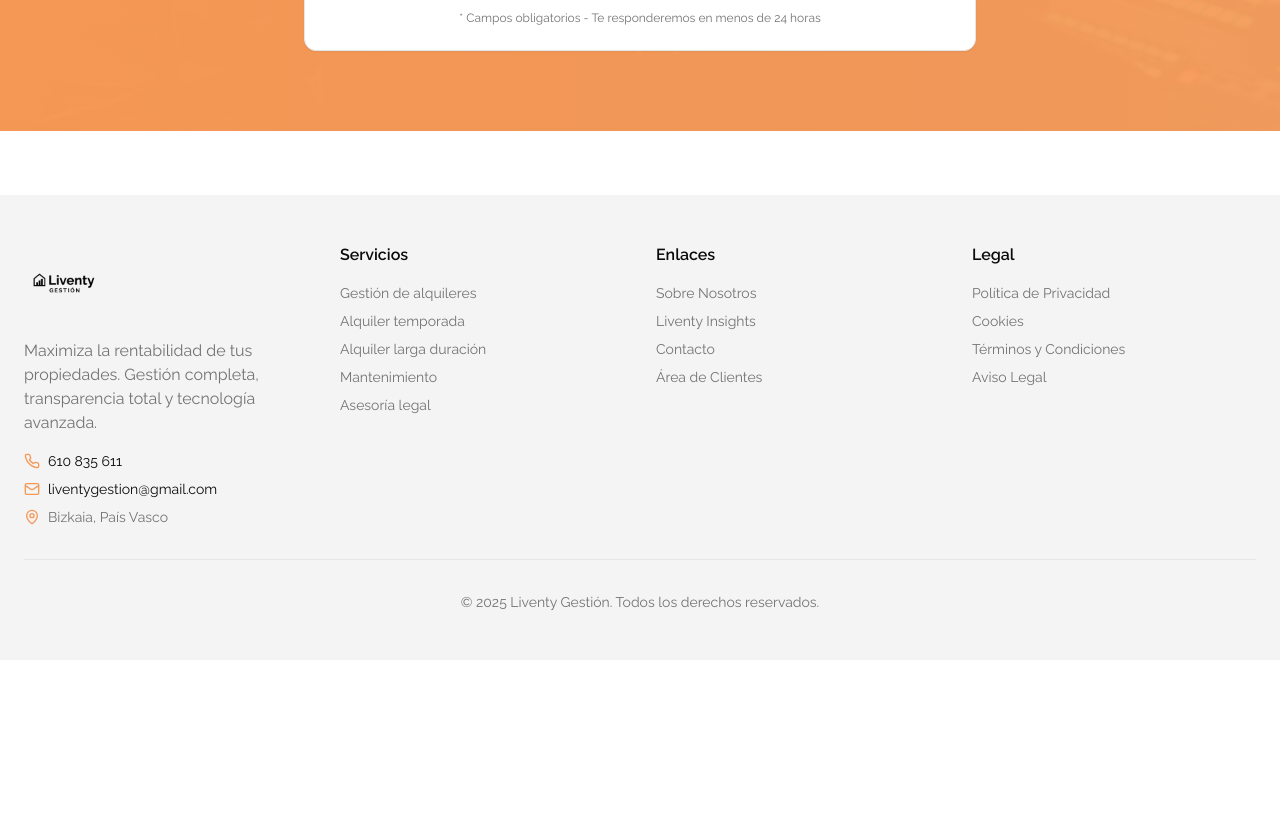
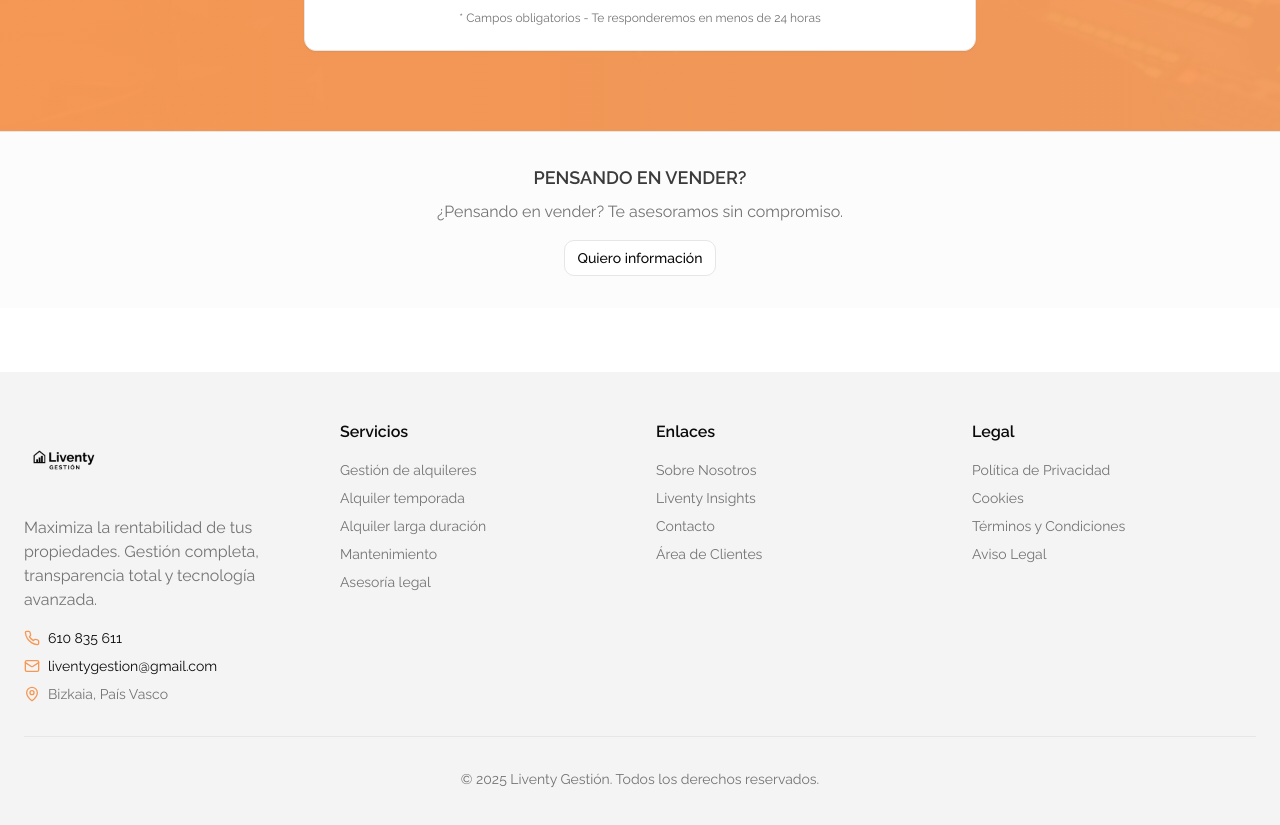
Before and after one commit to LiventyGestion/Liventy-gestion, a React (Vite) app: page / in a window 1280 px wide. Shown: the part 8180-9005 px from the top of the page. Before the commit the page ends 8840 px from the top, so only its background shows below. Built offline with nearby package versions, Linux system fonts and the light colour scheme.

Commit message:
Add "Thinking of Selling?" section
Adds a new section above the footer with the title "PENSANDO EN VENDER?", a light grey background, descriptive text, and a CTA linking to the proprietors form with a 'venta_home' origin.

```diff
--- /dev/null
+++ b/src/components/SellCTA.tsx
@@ -0,0 +1,31 @@
+import { Link } from "react-router-dom";
+import { Button } from "@/components/ui/button";
+
+const SellCTA = () => {
+  return (
+    <section className="py-8 bg-muted/30 border-t">
+      <div className="container mx-auto px-4 sm:px-6">
+        <div className="text-center">
+          <h2 className="text-lg font-semibold mb-2 text-foreground/80">
+            PENSANDO EN VENDER?
+          </h2>
+          <p className="text-muted-foreground mb-4">
+            ¿Pensando en vender? Te asesoramos sin compromiso.
+          </p>
+          <Button
+            variant="outline"
+            size="sm"
+            asChild
+            className="hover:bg-primary hover:text-primary-foreground"
+          >
+            <Link to="/propietarios#form?origen=venta_home">
+              Quiero información
+            </Link>
+          </Button>
+        </div>
+      </div>
+    </section>
+  );
+};
+
+export default SellCTA;
--- a/src/pages/Index.tsx
+++ b/src/pages/Index.tsx
@@ -11,6 +11,7 @@ import FAQ from "@/components/FAQ";
 import ContactFormSection from "@/components/ContactForm";
 import Chatbot from "@/components/Chatbot";
 import SecondaryCTAs from "@/components/SecondaryCTAs";
+import SellCTA from "@/components/SellCTA";
 
 const Index = () => {
   return (
@@ -26,6 +27,7 @@ const Index = () => {
       <Testimonials />
       <FAQ />
       <ContactFormSection />
+      <SellCTA />
       <Footer />
       <Chatbot />
     </div>
```
